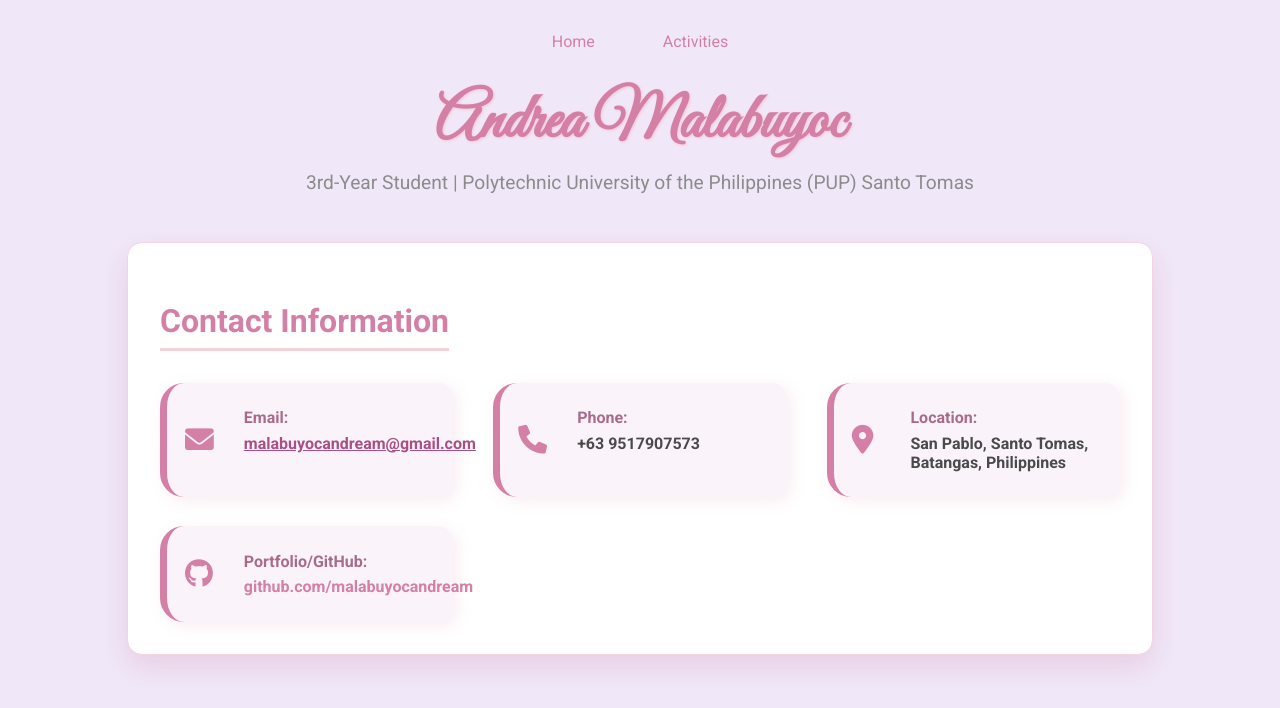
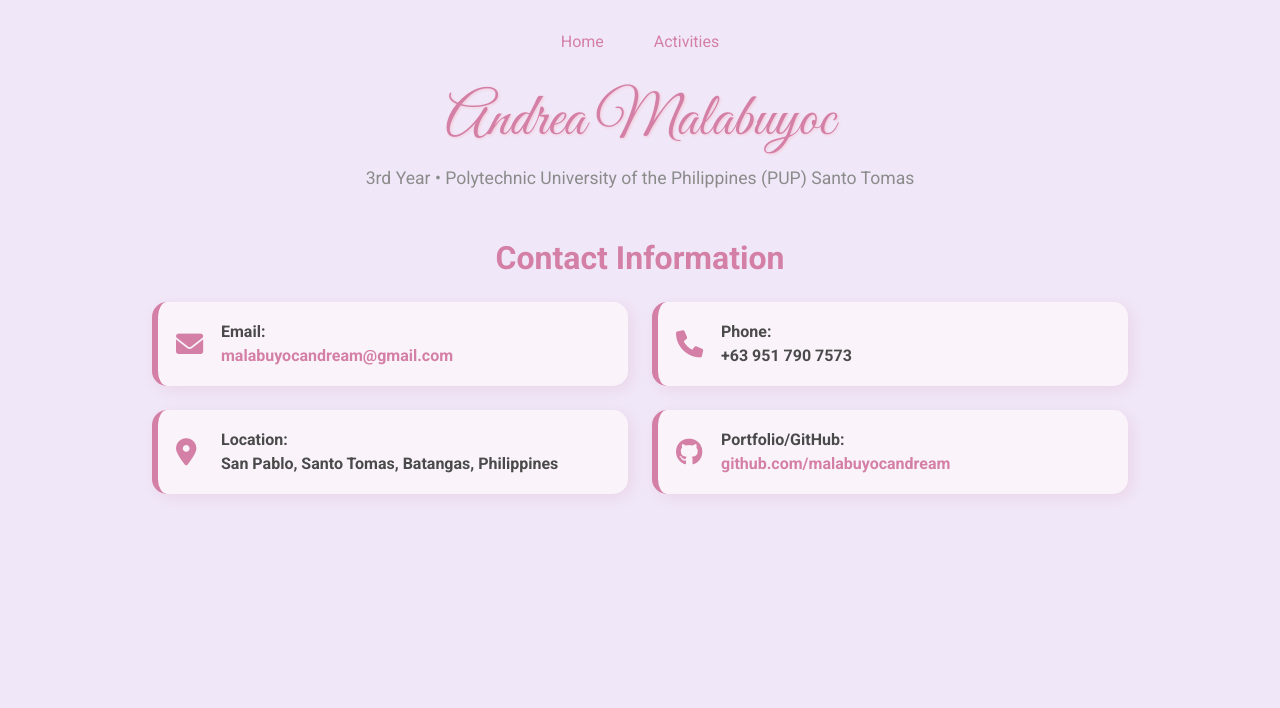
Before and after one commit to malabuyocandream/malabuyocandream.github.io, a plain HTML site: page index.html in a window 1280 px wide. Drawn offline with nearby package versions, Linux system fonts and the light colour scheme.

Commit message:
Update index.html

```diff
--- a/index.html
+++ b/index.html
@@ -2,236 +2,158 @@
 <html lang="en">
 
 <head>
-    <meta charset="UTF-8" />
-    <meta name="viewport" content="width=device-width, initial-scale=1" />
-    <title>Andrea Malabuyoc - Pastel Portfolio</title>
+    <meta charset="UTF-8">
+    <meta name="viewport" content="width=device-width, initial-scale=1">
 
+    <title>Andrea Malabuyoc | My Portfolio</title>
 
-    <link href="https://fonts.googleapis.com/css2?family=Great+Vibes&family=Roboto:wght@300;400;700&display=swap"
-        rel="stylesheet" />
-    <link rel="stylesheet" href="https://cdnjs.cloudflare.com/ajax/libs/font-awesome/6.0.0/css/all.min.css" />
+    <link rel="stylesheet" href="https://cdn.jsdelivr.net/npm/bootstrap@5.3.0/dist/css/bootstrap.min.css">
+
+    <link href="https://fonts.googleapis.com/css2?family=Great+Vibes&family=Roboto:wght@300;400;700&display=swap" rel="stylesheet">
+
+    <link rel="stylesheet" href="https://cdnjs.cloudflare.com/ajax/libs/font-awesome/6.0.0/css/all.min.css">
 
     <style>
         body {
             font-family: 'Roboto', sans-serif;
             background: #f0e8f8;
-
-            margin: 0;
-            padding: 2rem;
             color: #4a4a4a;
         }
 
         nav {
             text-align: center;
-            margin-bottom: 2rem;
+            margin: 30px 0;
         }
-
         nav a {
+            text-decoration: none;
             color: #d47fa6;
-            text-decoration: none;
             font-weight: 500;
-            margin: 0 1rem;
-            padding: 0.5rem 1rem;
+            padding: 7px 15px;
+            margin: 0 8px;
             border-radius: 10px;
-            transition: background-color 0.3s ease;
+            transition: .3s;
         }
-
         nav a:hover {
-            background-color: #f6d1d8;
-        }
-
-        header {
-            text-align: center;
-            margin-bottom: 3rem;
+            background: #f6d1d8;
         }
 
         header h1 {
             font-family: 'Great Vibes', cursive;
-            font-size: 4rem;
+            font-size: 3.8rem;
             color: #d47fa6;
-            margin: 0;
             text-shadow: 1px 1px 3px #f4c6d4;
         }
 
         header p {
-            font-weight: 500;
-            font-size: 1.2rem;
             color: #8b8b8b;
-            margin-top: 0.5rem;
+            font-size: 1.1rem;
         }
 
-        section.contact {
-            max-width: 960px;
-            margin: 0 auto;
-            background: #fff;
+        .contact-card {
+            background: #faf4fa;
+            border-left: 6px solid #d47fa6;
+            padding: 18px;
             border-radius: 15px;
-            padding: 2rem;
-            box-shadow: 0 12px 28px rgba(212, 127, 166, 0.25);
-            border: 1px solid #f3d4e2;
+            box-shadow: 4px 4px 15px rgba(212, 127, 166, .18);
+            position: relative;
+            transition: .3s;
         }
 
-        section.contact h2 {
-            text-align: center;
-            font-weight: 700;
-            margin-bottom: 2rem;
-            color: #d47fa6;
-            font-size: 2rem;
-            border-bottom: 3px solid #f6d1d8;
-            display: inline-block;
-            padding-bottom: 0.5rem;
-            position: relative;
+        .contact-card:hover {
+            transform: translateY(-5px);
+            box-shadow: 5px 5px 20px rgba(212, 127, 166, .35);
         }
 
-
-        ul.contact-list {
-            display: grid;
-            grid-template-columns: repeat(auto-fill, minmax(260px, 1fr));
-            gap: 1.8rem 2.5rem;
-            list-style: none;
-            padding: 0;
-            margin: 0;
-        }
-
-        ul.contact-list li {
-            background: #faf4fa;
-            border-radius: 15px;
-            padding: 1.6rem 1.8rem;
-            box-shadow: 4px 4px 15px rgba(212, 127, 166, 0.15);
-            border-left: 7px solid #d47fa6;
-            position: relative;
-            display: flex;
-            flex-direction: column;
-            gap: 0.4rem;
-            word-wrap: break-word;
-            overflow-wrap: break-word;
-            border-top-left-radius: 1.5rem;
-            border-bottom-left-radius: 1.5rem;
-        }
-
-
-        ul.contact-list li i {
+        .contact-card i {
+            font-size: 1.7rem;
             color: #d47fa6;
-            font-size: 1.8rem;
             position: absolute;
             left: 18px;
             top: 50%;
             transform: translateY(-50%);
         }
 
-
-        ul.contact-list li strong {
+        .contact-card strong,
+        .contact-card span,
+        .contact-card a {
+            margin-left: 45px;
+            display: block;
+            color: #4a4a4a;
             font-weight: 600;
-            color: #a96b8c;
-            margin-left: 3rem;
-            display: block;
             font-size: 1rem;
         }
 
-
-        ul.contact-list li a,
-        ul.contact-list li span {
-            font-weight: 700;
-            margin-left: 3rem;
-            color: #4a4a4a;
-            font-size: 1rem;
-            white-space: normal;
-            word-break: break-word;
+        .contact-card a {
+            color: #d47fa6;
+            text-decoration: none;
+        }
+        .contact-card a:hover {
+            text-decoration: underline;
+            color: #a64d82;
         }
 
-
-        ul.contact-list li a[href^="mailto:"],
-        ul.contact-list li a[href^="https://github.com"] {
-            white-space: nowrap;
-            overflow-wrap: normal;
-            word-break: keep-all;
-            color: #d47fa6;
-            text-decoration: none;
-            transition: color 0.3s ease;
-            cursor: pointer;
-        }
-
-        ul.contact-list li a[href^="mailto:"],
-        ul.contact-list li a[href^="https://github.com"]:hover,
-        ul.contact-list li a[href^="mailto:"]:hover {
-            color: #a94f85;
-            text-decoration: underline;
-        }
-
-
-        ul.contact-list li:hover {
-            box-shadow: 6px 6px 20px rgba(212, 127, 166, 0.35);
-            transform: translateY(-6px);
-            transition: 0.3s cubic-bezier(0.7, 0, 0.3, 1);
-        }
-
-
-        @media (max-width: 620px) {
-            ul.contact-list {
-                grid-template-columns: 1fr;
-                gap: 1.4rem;
-            }
-
-            ul.contact-list li {
-                flex-direction: row;
-                align-items: center;
-                padding-left: 3.8rem;
-                min-height: 60px;
-            }
-
-            ul.contact-list li strong,
-            ul.contact-list li a,
-            ul.contact-list li span {
-                margin-left: 0;
-                font-size: 1rem;
-            }
-
-            ul.contact-list li i {
-                position: absolute;
-                left: 16px;
-                top: 50%;
-                transform: translateY(-50%);
-            }
+        @media(max-width:768px) {
+            .contact-card { padding-left: 60px; }
+            nav a { margin: 5px; display: inline-block; }
         }
     </style>
 </head>
 
 <body>
+
     <nav>
         <a href="index.html">Home</a>
         <a href="activities.html">Activities</a>
     </nav>
 
-    <header>
+    <header class="text-center mt-4 mb-5">
         <h1>Andrea Malabuyoc</h1>
-        <p>3rd-Year Student | Polytechnic University of the Philippines (PUP) Santo Tomas</p>
+        <p>3rd Year • Polytechnic University of the Philippines (PUP) Santo Tomas</p>
     </header>
 
-    <section class="contact">
-        <h2>Contact Information</h2>
-        <ul class="contact-list">
-            <li>
+    <section class="container" style="max-width:1000px;">
+
+        <h2 class="text-center mb-4" style="color:#d47fa6; font-weight:bold;">
+            Contact Information
+        </h2>
+
+        <div class="row g-4">
+            <div class="col-md-6">
+                <div class="contact-card">
                     <i class="fas fa-envelope"></i>
                     <strong>Email:</strong>
                     <a href="mailto:malabuyocandream@gmail.com">malabuyocandream@gmail.com</a>
-            </li>
-            <li>
+                </div>
+            </div>
+
+            <div class="col-md-6">
+                <div class="contact-card">
                     <i class="fas fa-phone"></i>
                     <strong>Phone:</strong>
-                <span>+63 9517907573</span>
-            </li>
-            <li>
+                    <span>+63 951 790 7573</span>
+                </div>
+            </div>
+
+            <div class="col-md-6">
+                <div class="contact-card">
                     <i class="fas fa-map-marker-alt"></i>
                     <strong>Location:</strong>
                     <span>San Pablo, Santo Tomas, Batangas, Philippines</span>
-            </li>
-            <li>
+                </div>
+            </div>
+
+            <div class="col-md-6">
+                <div class="contact-card">
                     <i class="fab fa-github"></i>
                     <strong>Portfolio/GitHub:</strong>
-                <a href="https://github.com/malabuyocandream" target="_blank"
-                    rel="noopener noreferrer">github.com/malabuyocandream</a>
-            </li>
-        </ul>
+                    <a href="https://github.com/malabuyocandream" target="_blank">github.com/malabuyocandream</a>
+                </div>
+            </div>
+        </div>
     </section>
+
+
+    <script src="https://cdn.jsdelivr.net/npm/bootstrap@5.3.0/dist/js/bootstrap.bundle.min.js"></script>
+
 </body>
-
 </html>
```
Lines whose indentation alone changed are shown as unchanged.
